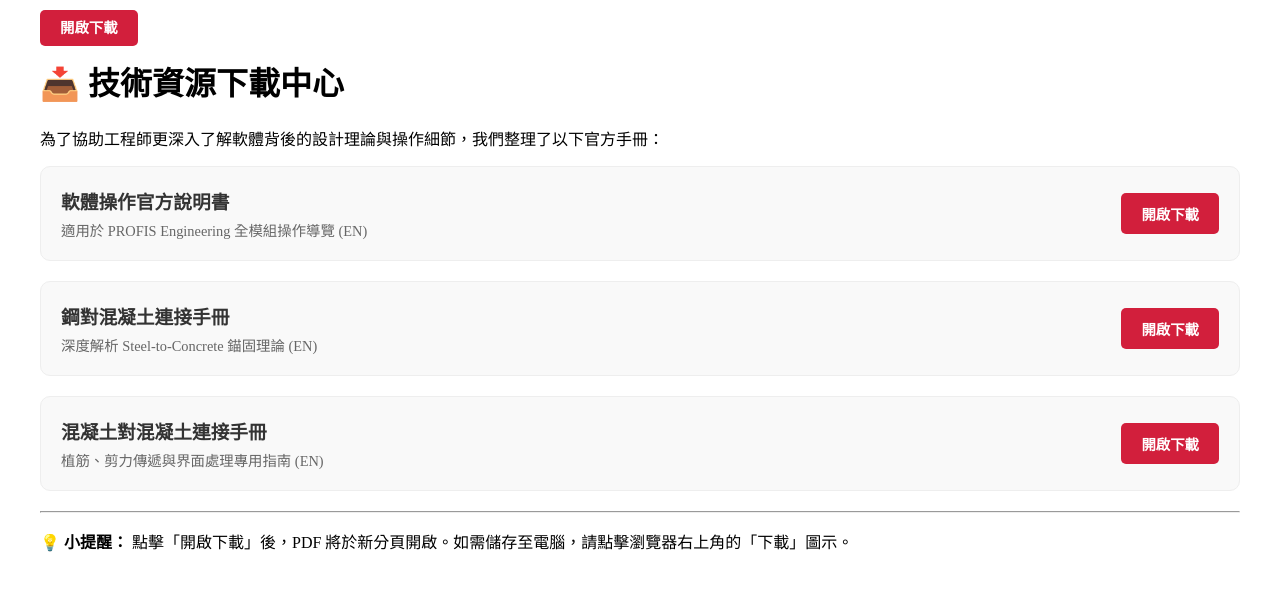
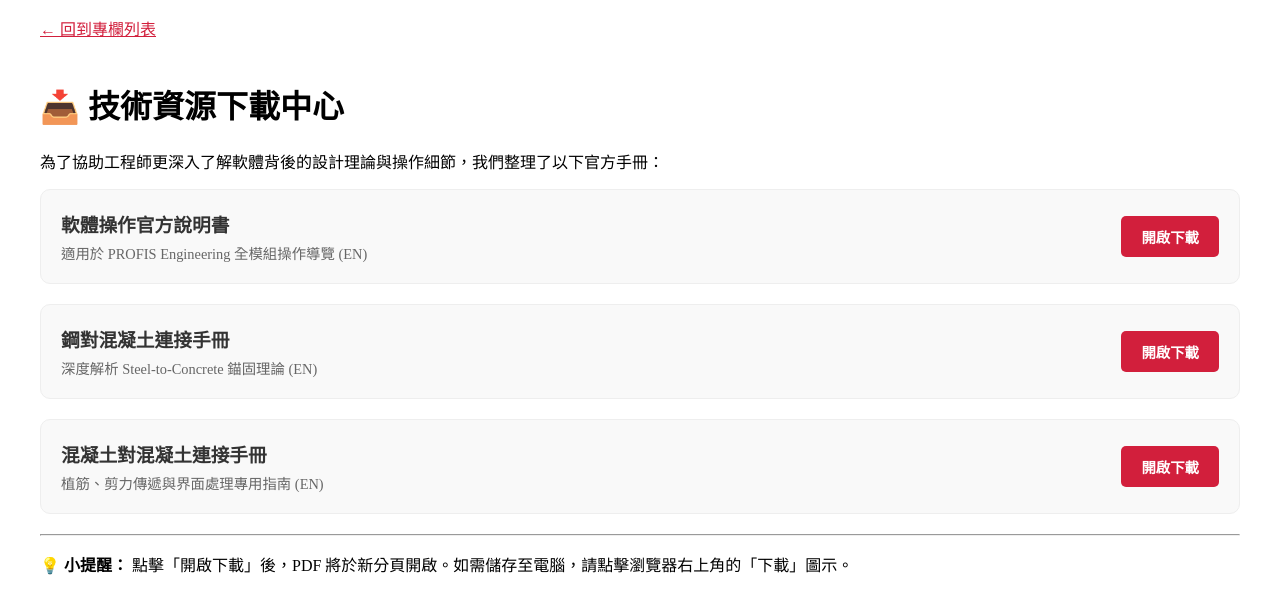
Before and after one commit to SSTTW/TWsoftware-FAQ, a Jekyll site: the page built from _posts/2026-04-10-technical-resources.md, in a window 1280 px wide. Shown: the top 614 px of the page. Built offline with Jekyll 4.4.1, drawn with Linux system fonts in a browser that asks for light colours.

Commit message:
Update 2026-04-10-technical-resources.md

```diff
--- a/_posts/2026-04-10-technical-resources.md
+++ b/_posts/2026-04-10-technical-resources.md
@@ -30,7 +30,7 @@ excerpt: "本專區提供 PROFIS Engineering 相關之設計手冊、鋼對混
   .download-btn:hover { background: #b01a32; }
 </style>
 
-<a href="/TWsoftware-FAQ/Hilti_PROFIS_Engineering_Manual_EN.pdf" target="_blank" class="download-btn">開啟下載</a>
+<a href="/TWsoftware-FAQ/blog.html" style="display:inline-block; margin-bottom:20px; color:#D21F3C;">← 回到專欄列表</a>
 
 # 📥 技術資源下載中心
 
```
